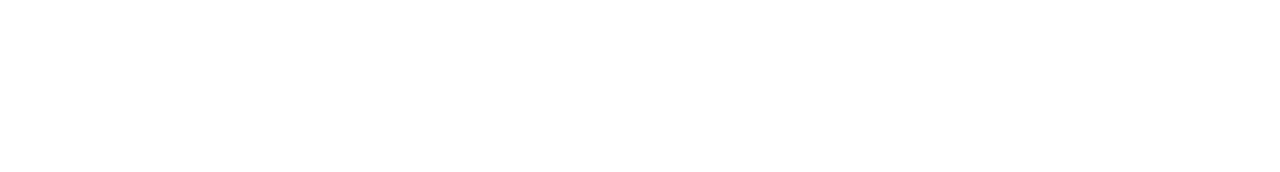
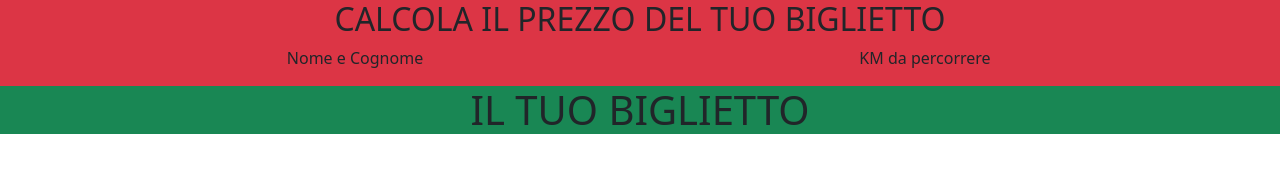
Before and after one commit to ChristopherS24/js-biglietto-treno-form, a plain HTML site: page index.html in a window 1280 px wide. Drawn offline with nearby package versions, Linux system fonts and the light colour scheme.

Commit message:
inizio esercizio

```diff
--- a/index.html
+++ b/index.html
@@ -3,9 +3,47 @@
 <head>
     <meta charset="UTF-8">
     <meta name="viewport" content="width=device-width, initial-scale=1.0">
-    <title>Document</title>
+    <title>calcolo del prezzo del biglietto del treno</title>
+
+<!--BOOTSTRAP-->
+    <link href="https://cdn.jsdelivr.net/npm/bootstrap@5.3.3/dist/css/bootstrap.min.css" rel="stylesheet" integrity="sha384-QWTKZyjpPEjISv5WaRU9OFeRpok6YctnYmDr5pNlyT2bRjXh0JMhjY6hW+ALEwIH" crossorigin="anonymous">
 </head>
 <body>
+    <main class="">
+        <section class="container-fluid text-center bg-danger">
+            <div class="headertop">
+                <h2>CALCOLA IL PREZZO DEL TUO BIGLIETTO</h2>
+            </div>
+            <div class="container">
+                <div class="row">
+                    <div class="col-6">
+                        <p>Nome e Cognome</p>
+                    </div>
+                    <div class="col-6">
+                        <p>KM da percorrere</p>
+                    </div>
+
+                </div>
+
+                <div class="row">
+                    <div class="col-4">
+
+                    </div>
+                    <div class="col-4">
+
+                    </div>
+
+                </div>
+            </div>
+        </section>
+
+        <section class="container-fluid text-center bg-success">
+            <div class="headerbottom ">
+                <h1>IL TUO BIGLIETTO</h1>
+            </div>
+        </section>
+
+    </main>
 
 <!--JS-->
     <script type="text/javascript" src="js/script.js"></script>
```
